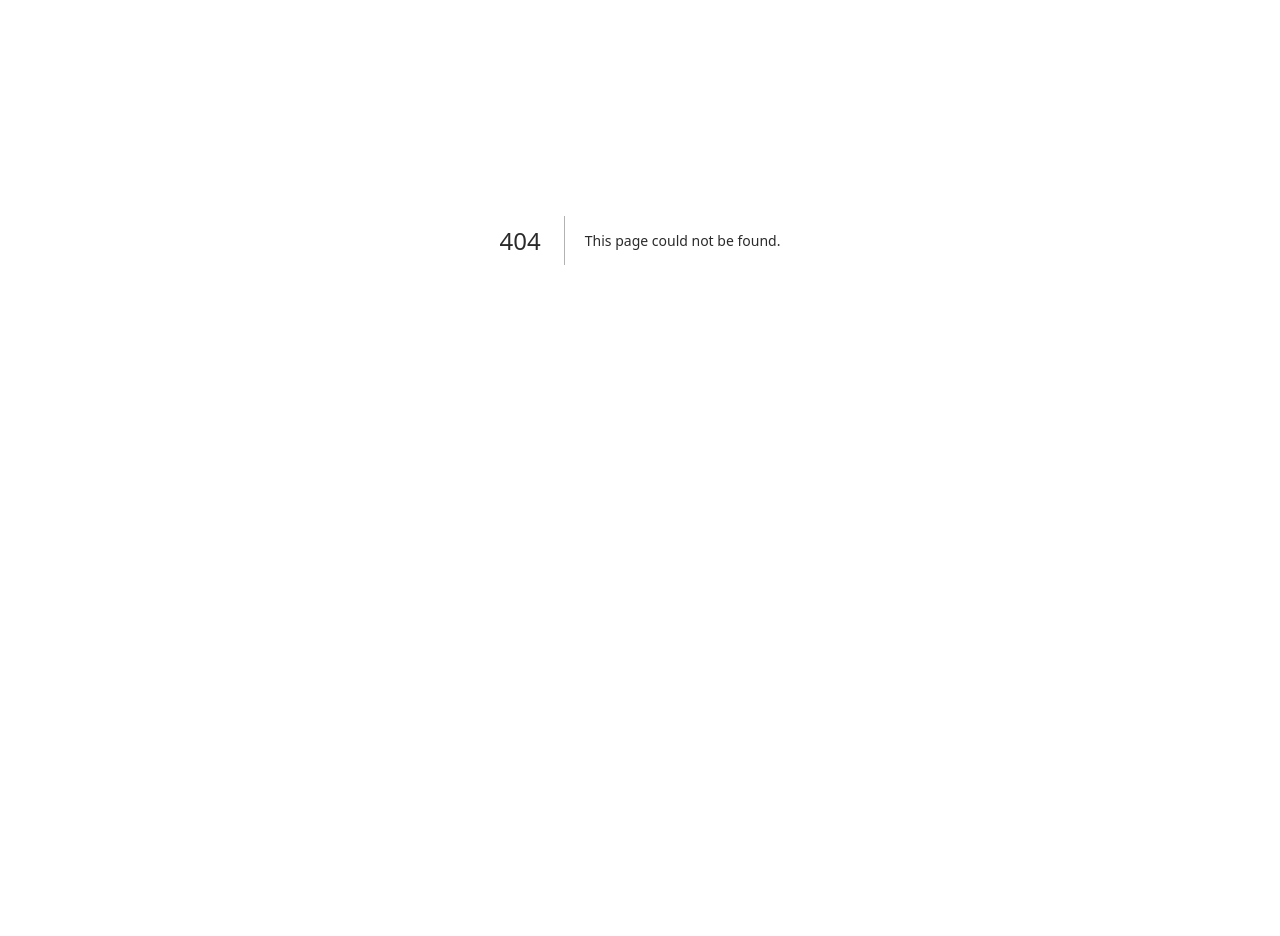
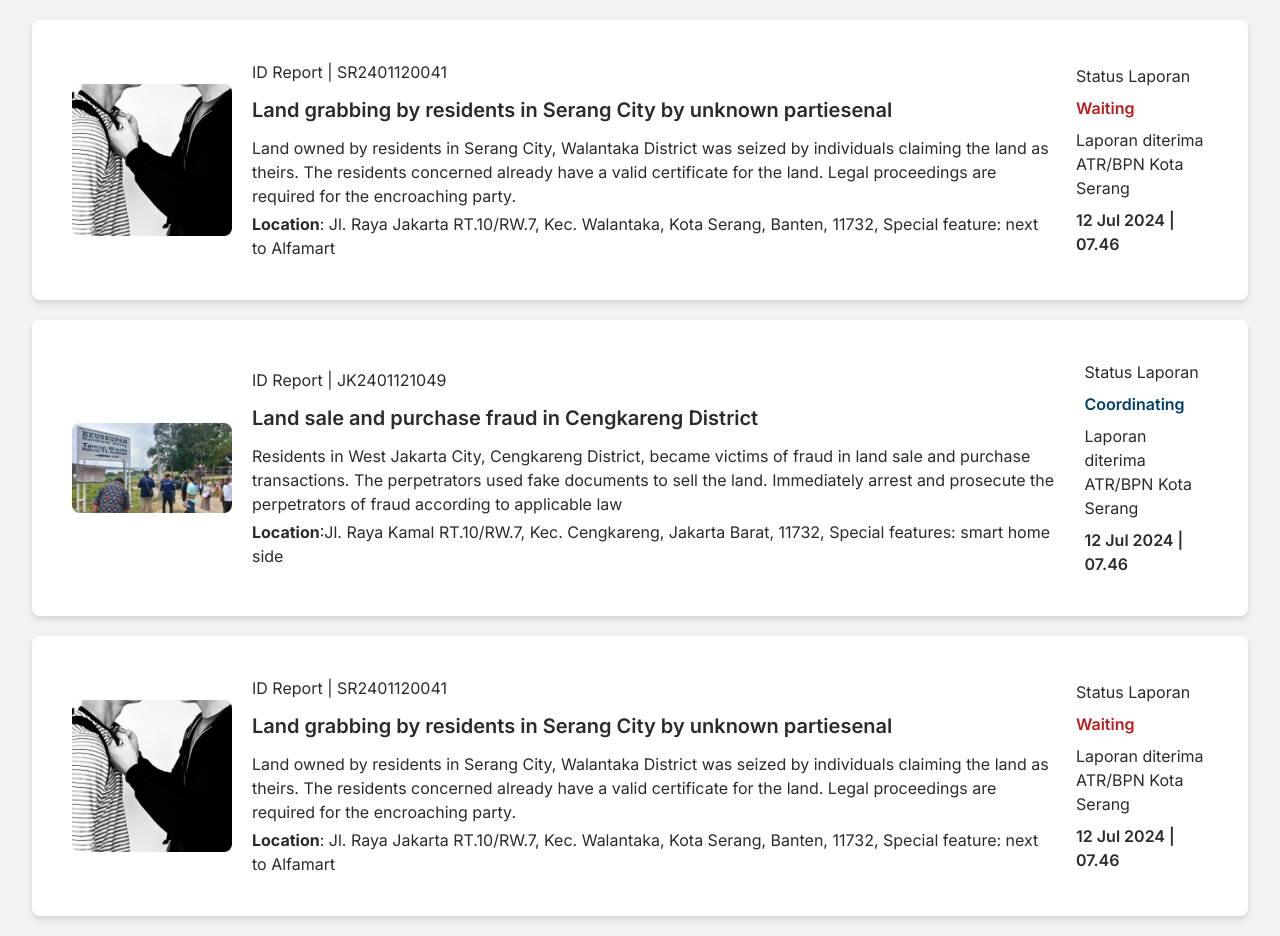
Before and after one commit to Rqwannn/Landspire, a Next.js app in the folder landspire_v1/: page /laporankasus in a window 1280 px wide. Before the commit this address had no page. Shown: the part 224-1160 px from the top of the page. Before the commit the page ends 864 px from the top, so only its background shows below. Built offline with nearby package versions, Linux system fonts and the light colour scheme.

Commit message:
feat: report case page

```diff
--- /dev/null
+++ b/landspire_v1/src/app/laporankasus/page.tsx
@@ -0,0 +1,88 @@
+import Image from "next/image";
+
+const laporankasus = () => {
+  return (
+    <>
+      {/* Search feature */}
+      <form action="" className="flex justify-center w-full w-max-[95%] gap-10 my-10 items-center">
+        <h1 className="text-2xl font-semibold">Case Report</h1>
+        <input type="text" className="border-landspire_dark_gray border-2 py-3 px-5 w-[620px] rounded-xl box-border" placeholder="Find case report..." />
+        <p className="text-landspire_blue hover:text-landspire_yellow  cursor-pointer">Make a report</p>
+      </form>
+
+      <div>
+        {/* title laporan */}
+        <div className="w-full flex justify-center">
+          <h2 className="text-xl font-semibold w-[90%]">New Reports</h2>
+        </div>
+
+        {/* content */}
+        <div className="my-5 flex flex-col gap-5">
+
+          <div className="flex w-full justify-center box-border">
+            <div className="flex flex-row bg-landspire_white w-[95%] rounded-lg p-10 gap-5 items-center drop-shadow-md">
+              <Image src="/assets/imgs/report/report1.png" alt="" width={160} height={160} layout="auto" className="rounded-lg" />
+
+              <div className="flex flex-col gap-1">
+                <p>ID Report | SR2401120041</p>
+                <h3 className="font-semibold text-xl my-2">Land grabbing by residents in Serang City by unknown partiesenal</h3>
+                <p>Land owned by residents in Serang City, Walantaka District was seized by individuals claiming the land as theirs. The residents concerned already have a valid certificate for the land. Legal proceedings are required for the encroaching party.</p>
+                <p><strong>Location</strong>: Jl. Raya Jakarta RT.10/RW.7, Kec. Walantaka, Kota Serang, Banten, 11732,  Special feature: next to Alfamart</p>
+              </div>
+
+              <div className="flex flex-col gap-2">
+                <h3>Status Laporan</h3>
+                <h3 className="font-semibold text-landspire_red">Waiting</h3>
+                <p>Laporan diterima ATR/BPN Kota Serang</p>
+                <p className="font-semibold">12 Jul 2024 | 07.46</p>
+              </div>
+            </div>
+          </div>
+
+          <div className="flex w-full justify-center box-border">
+            <div className="flex flex-row bg-landspire_white w-[95%] rounded-lg p-10 gap-5 items-center drop-shadow-md">
+              <Image src="/assets/imgs/report/report2.jpg" alt="" width={160} height={160} layout="auto" className="rounded-lg" />
+
+              <div className="flex flex-col gap-1">
+                <p>ID Report | JK2401121049</p>
+                <h3 className="font-semibold text-xl my-2">Land sale and purchase fraud in Cengkareng District</h3>
+                <p>Residents in West Jakarta City, Cengkareng District, became victims of fraud in land sale and purchase transactions. The perpetrators used fake documents to sell the land. Immediately arrest and prosecute the perpetrators of fraud according to applicable law</p>
+                <p><strong>Location</strong>:Jl. Raya Kamal RT.10/RW.7, Kec. Cengkareng, Jakarta Barat, 11732,  Special features: smart home side</p>
+              </div>
+
+              <div className="flex flex-col gap-2">
+                <h3>Status Laporan</h3>
+                <h3 className="font-semibold text-landspire_blue">Coordinating</h3>
+                <p>Laporan diterima ATR/BPN Kota Serang</p>
+                <p className="font-semibold">12 Jul 2024 | 07.46</p>
+              </div>
+            </div>
+          </div>
+
+          <div className="flex w-full justify-center box-border">
+            <div className="flex flex-row bg-landspire_white w-[95%] rounded-lg p-10 gap-5 items-center drop-shadow-md">
+              <Image src="/assets/imgs/report/report1.png" alt="" width={160} height={160} layout="auto" className="rounded-lg" />
+
+              <div className="flex flex-col gap-1">
+                <p>ID Report | SR2401120041</p>
+                <h3 className="font-semibold text-xl my-2">Land grabbing by residents in Serang City by unknown partiesenal</h3>
+                <p>Land owned by residents in Serang City, Walantaka District was seized by individuals claiming the land as theirs. The residents concerned already have a valid certificate for the land. Legal proceedings are required for the encroaching party.</p>
+                <p><strong>Location</strong>: Jl. Raya Jakarta RT.10/RW.7, Kec. Walantaka, Kota Serang, Banten, 11732,  Special feature: next to Alfamart</p>
+              </div>
+
+              <div className="flex flex-col gap-2">
+                <h3>Status Laporan</h3>
+                <h3 className="font-semibold text-landspire_red">Waiting</h3>
+                <p>Laporan diterima ATR/BPN Kota Serang</p>
+                <p className="font-semibold">12 Jul 2024 | 07.46</p>
+              </div>
+            </div>
+          </div>
+
+        </div>
+      </div>
+    </>
+  )
+}
+
+export default laporankasus
```
Also changed, not shown: landspire_v1/public/assets/imgs/report/report1.png (added), landspire_v1/public/assets/imgs/report/report2.jpg (added).
